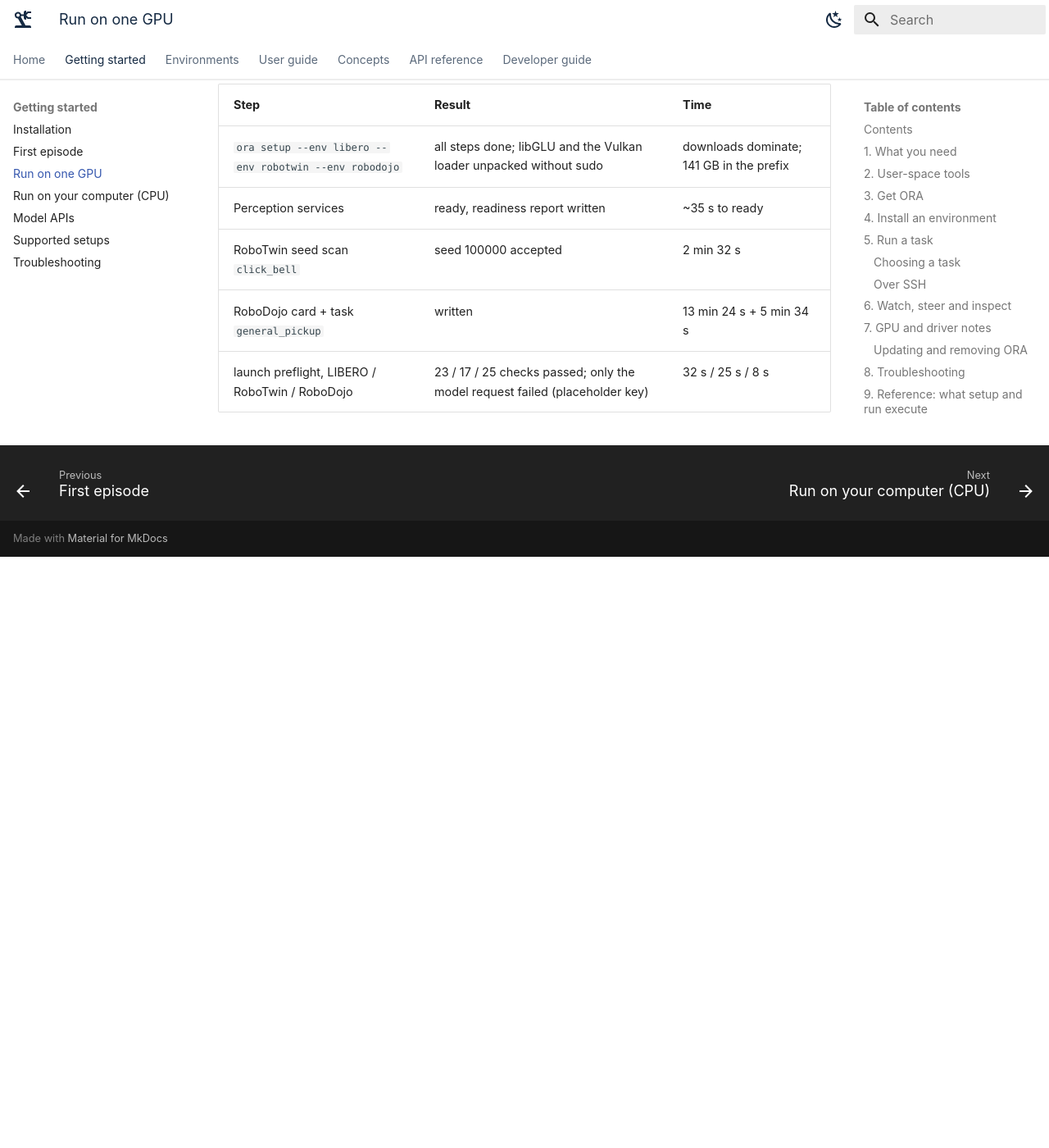
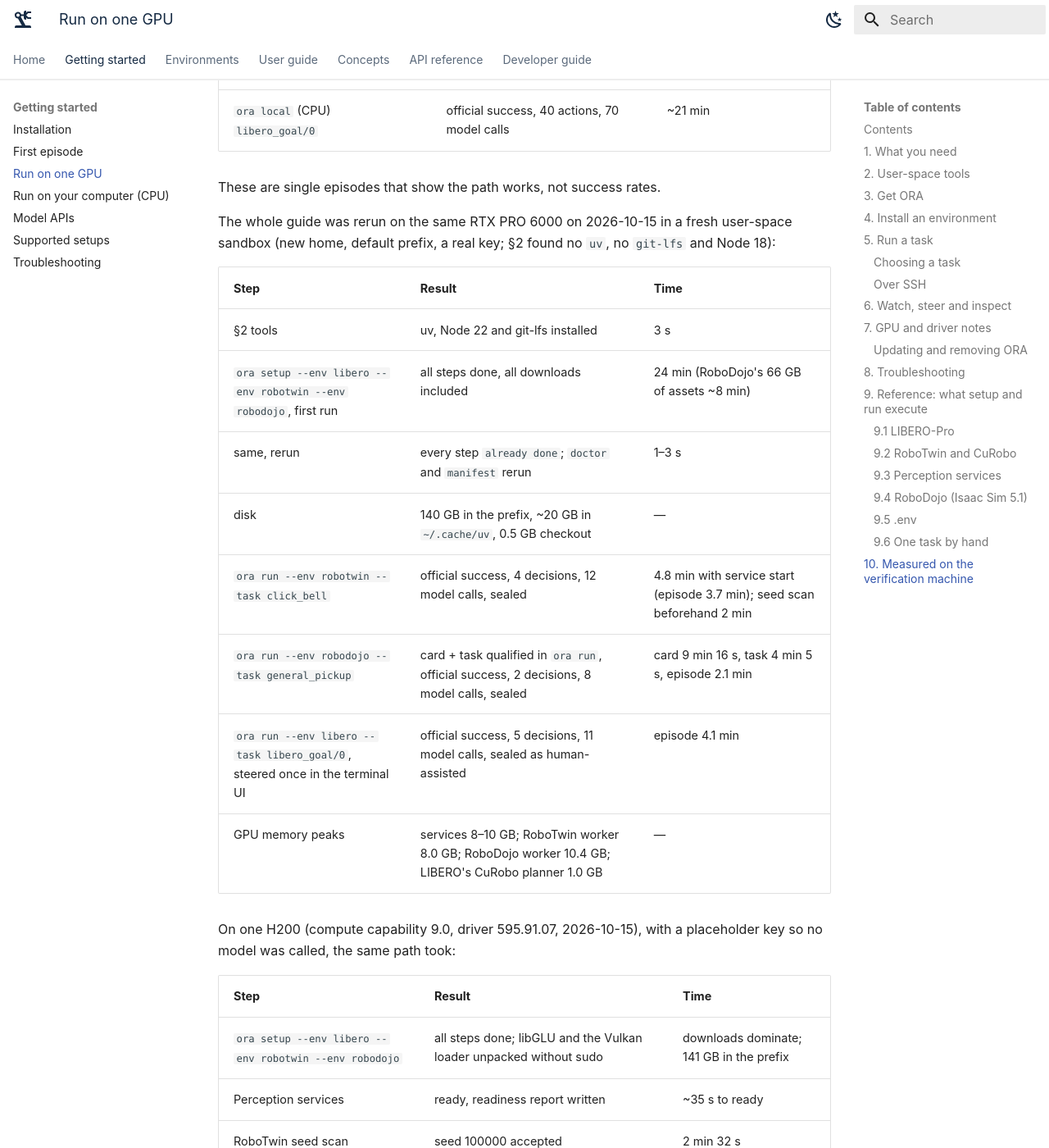
Before and after one commit to hao-ai-lab/ORA, an MkDocs documentation site: the page built from docs/getting-started/single-gpu.md, in a window 1280 px wide and 1400 px high, scrolled down 14315 px. Shown: the whole window at 82% size. Built offline with MkDocs 1.6.1 and Material for MkDocs 9.7.7, drawn with Linux system fonts in a browser that asks for light colours; before the commit the page ends 14994 px from its top, so only the background shows below that; some of the changed text lies outside the part shown.

Commit message:
docs(single-gpu): measured service memory, viewer port, caches, fresh-sandbox rerun
From the 2026-10-15 fresh-sandbox acceptance run on the RTX PRO 6000: the
perception services held 8-10 GB (SAM3 ~6.7 GB, Contact-GraspNet 1.7 GB
growing to 3.7 GB), not ~8 GB; open-viewer's default 5012 was taken by
another user's viewer on the shared host; removal left ~/.cache/ora and a
~20 GB uv cache. Adds the measured end-to-end rerun to §10.

Co-Authored-By: Claude Opus 5.5 <noreply@anthropic.com>

````diff
--- a/docs/getting-started/single-gpu.md
+++ b/docs/getting-started/single-gpu.md
@@ -38,7 +38,7 @@ and what you will see. Section 9 lists the explicit commands that `setup` and
 
 | Input | Requirement | Notes |
 |---|---|---|
-| GPU | One NVIDIA GPU, compute capability 7.5 or newer (Turing to Blackwell), **32 GB or more** | The perception services hold ~8 GB, and the RoboTwin and RoboDojo slots require 20 GB free at launch besides them. A 24 GB card runs LIBERO only |
+| GPU | One NVIDIA GPU, compute capability 7.5 or newer (Turing to Blackwell), **32 GB or more** | The perception services hold 8–10 GB (SAM3 ~6.7 GB; Contact-GraspNet ~1.7 GB, growing to ~3.7 GB with use), and the RoboTwin and RoboDojo slots require 20 GB free at launch besides them. A 24 GB card runs LIBERO only |
 | Driver | R570 or newer; **R580 recommended** | CUDA 12.8 wheels, EGL and Vulkan come from the driver. See [§7](#7-gpu-and-driver-notes) for R595 |
 | CUDA 12.8 toolkit | `nvcc` under `/usr/local/cuda-12.8` (or `--cuda-home`) | Builds CuRobo for your GPU; the driver alone is not enough |
 | Disk | ~70 GB for LIBERO + RoboTwin, ~170 GB with RoboDojo | RoboDojo alone is ~90 GB (66 GB of assets) |
@@ -177,7 +177,7 @@ the reason:
 
    Later runs reuse these records. LIBERO needs none.
 3. **Perception services.** SAM3 and Contact-GraspNet start if they are not
-   already running (~3 min the first time, ~8 GB of GPU memory). They keep
+   already running (~3 min the first time, 8–10 GB of GPU memory). They keep
    running between tasks. Services on the ports that this checkout did not
    start (another user's, on a shared machine) are refused; see
    [§8](#8-troubleshooting).
@@ -247,6 +247,9 @@ After a run:
 ./scripts/open-viewer               # browser evidence viewer with videos and trajectories
 ```
 
+The viewer listens on `127.0.0.1:5012`; on a shared machine where another
+user's viewer holds that port, pass a free one: `./scripts/open-viewer --port 5023`.
+
 Runs are under `outputs/ora-interactive/runs/<run_id>/`:
 
 | File | Contents |
@@ -302,8 +305,12 @@ To remove everything ORA installed and recorded:
 ```bash
 ./scripts/model-services stop
 rm -rf ~/.local/share/ora/gpu      # or your --prefix / ORA_GPU_PREFIX
+rm -rf ~/.cache/ora                # run scratch
 rm -rf outputs/* .harness-runtime .env   # runs, qualifications, local state and settings in the checkout
 ```
+
+Setup's downloads also fill uv's cache (`~/.cache/uv`, ~20 GB after all three
+environments). Other uv projects share it; `uv cache clean` empties it.
 
 ## 8. Troubleshooting
 
@@ -506,7 +513,7 @@ Other tenants used ~24 GB of the card. Times exclude downloads.
 | Step | Result | Time |
 |---|---|---|
 | RoboTwin env + CuRobo (cu128, sm_120) | IK success 32/32 | CuRobo build 6 min |
-| Perception services | ready, readiness report written | ~3 min to ready; ~8 GB GPU memory |
+| Perception services | ready, readiness report written | ~3 min to ready; 8–10 GB GPU memory |
 | RoboDojo runtime | doctor fail=0 | `graphics-compat` 39 s; 86 GB |
 | RoboTwin seed scan `click_bell` | seed 100000 accepted | 2.5 min |
 | RoboDojo card + task `general_pickup` | written | 9 min 20 s + 4 min |
@@ -516,6 +523,21 @@ Other tenants used ~24 GB of the card. Times exclude downloads.
 | `ora local` (CPU) `libero_goal/0` | official success, 40 actions, 70 model calls | ~21 min |
 
 These are single episodes that show the path works, not success rates.
+
+The whole guide was rerun on the same RTX PRO 6000 on 2026-10-15 in a fresh
+user-space sandbox (new home, default prefix, a real key; §2 found no `uv`, no
+`git-lfs` and Node 18):
+
+| Step | Result | Time |
+|---|---|---|
+| §2 tools | uv, Node 22 and git-lfs installed | 3 s |
+| `ora setup --env libero --env robotwin --env robodojo`, first run | all steps done, all downloads included | 24 min (RoboDojo's 66 GB of assets ~8 min) |
+| same, rerun | every step `already done`; `doctor` and `manifest` rerun | 1–3 s |
+| disk | 140 GB in the prefix, ~20 GB in `~/.cache/uv`, 0.5 GB checkout | — |
+| `ora run --env robotwin --task click_bell` | official success, 4 decisions, 12 model calls, sealed | 4.8 min with service start (episode 3.7 min); seed scan beforehand 2 min |
+| `ora run --env robodojo --task general_pickup` | card + task qualified in `ora run`, official success, 2 decisions, 8 model calls, sealed | card 9 min 16 s, task 4 min 5 s, episode 2.1 min |
+| `ora run --env libero --task libero_goal/0`, steered once in the terminal UI | official success, 5 decisions, 11 model calls, sealed as human-assisted | episode 4.1 min |
+| GPU memory peaks | services 8–10 GB; RoboTwin worker 8.0 GB; RoboDojo worker 10.4 GB; LIBERO's CuRobo planner 1.0 GB | — |
 
 On one H200 (compute capability 9.0, driver 595.91.07, 2026-10-15), with a
 placeholder key so no model was called, the same path took:
````
